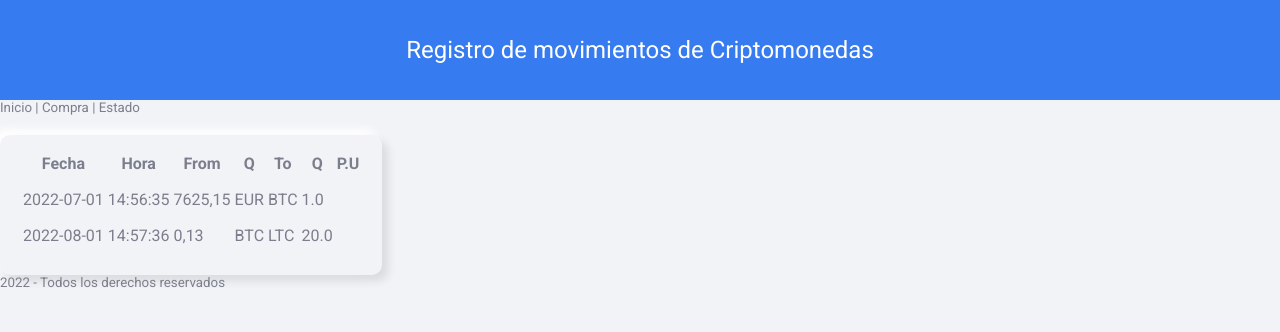
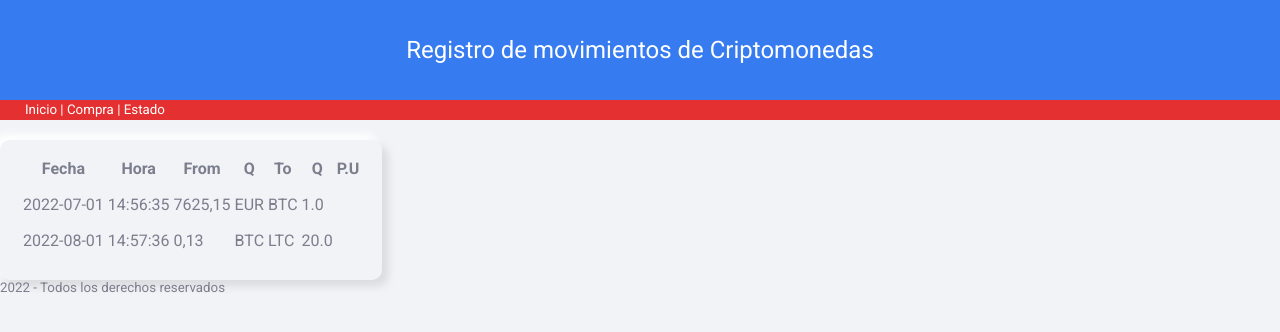
Before and after one commit to angelsainero/proyecto, a Flask app: page / in a window 1280 px wide. Shown: the top 332 px of the page. Run offline with Flask 2, Linux system fonts and the light colour scheme; data comes from the database, SQL or seed files in the repository.

Commit message:
feat: estilos navbar

```diff
--- a/money/static/css/styles.css
+++ b/money/static/css/styles.css
@@ -6,3 +6,11 @@ header {
     line-height: 100px;
     text-align: center;
 }
+
+nav {
+    background-color: #E43030;
+    color: white;
+    height: 20px;
+    line-height: 20px;
+    padding-left: 25px;
+}
```
